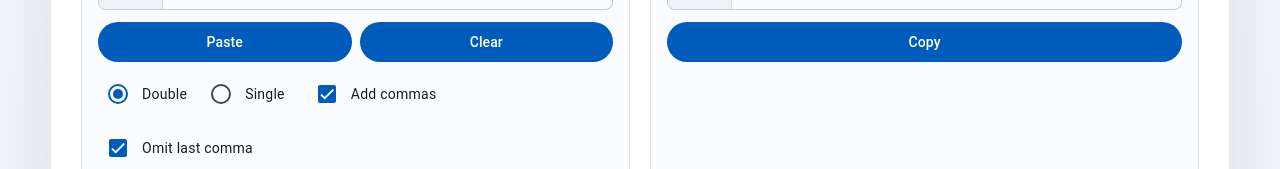
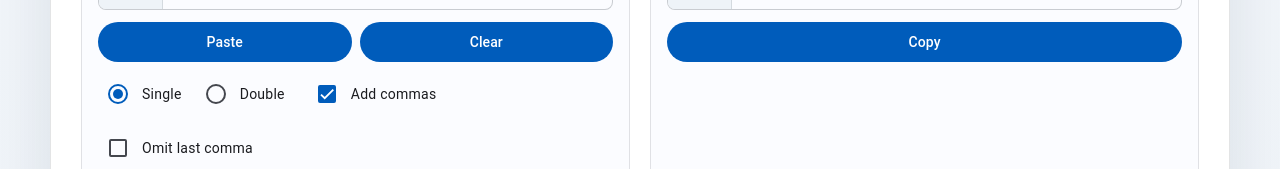
Before and after one commit to agentdata/web-utilities, an Angular app: page / in a window 1280 px wide. Shown: the part 783-952 px from the top of the page. Built offline with nearby package versions, Linux system fonts and the light colour scheme.

Commit message:
- update default quote type to 'single' and adjust omitLastComma behavior.

```diff
--- a/src/app/app.html
+++ b/src/app/app.html
@@ -102,8 +102,8 @@
                   [ngModel]="quoteType()"
                   (ngModelChange)="quoteType.set($event); saveQuoteOptions()"
                 >
+                  <mat-radio-button value="single">Single</mat-radio-button>
                   <mat-radio-button value="double">Double</mat-radio-button>
-                  <mat-radio-button value="single">Single</mat-radio-button>
                 </mat-radio-group>
 
                 <mat-checkbox
--- a/src/app/app.ts
+++ b/src/app/app.ts
@@ -1252,9 +1252,9 @@ export class App {
 
   protected readonly inputText = signal('');
   protected readonly activeUtility = signal<UtilityTab>('quotes');
-  protected readonly quoteType = signal<QuoteType>('double');
+  protected readonly quoteType = signal<QuoteType>('single');
   protected readonly addCommas = signal(true);
-  protected readonly omitLastComma = signal(true);
+  protected readonly omitLastComma = signal(false);
   protected readonly copied = signal(false);
   protected readonly passwordCopied = signal(false);
   protected readonly generatedPassword = signal('');
```
Also changed, not shown: 1 other file (tests, documents, lock files or other folders).
